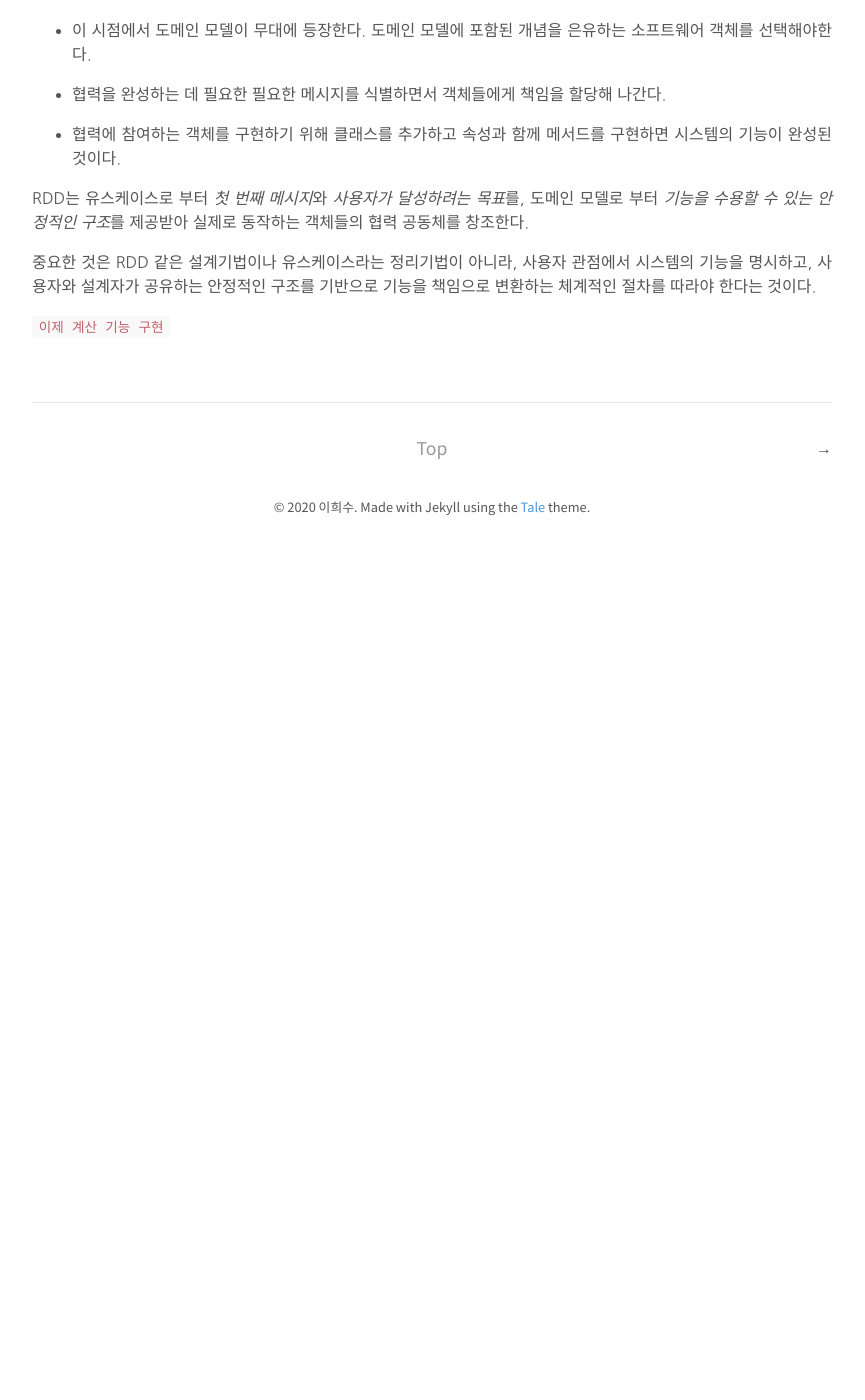
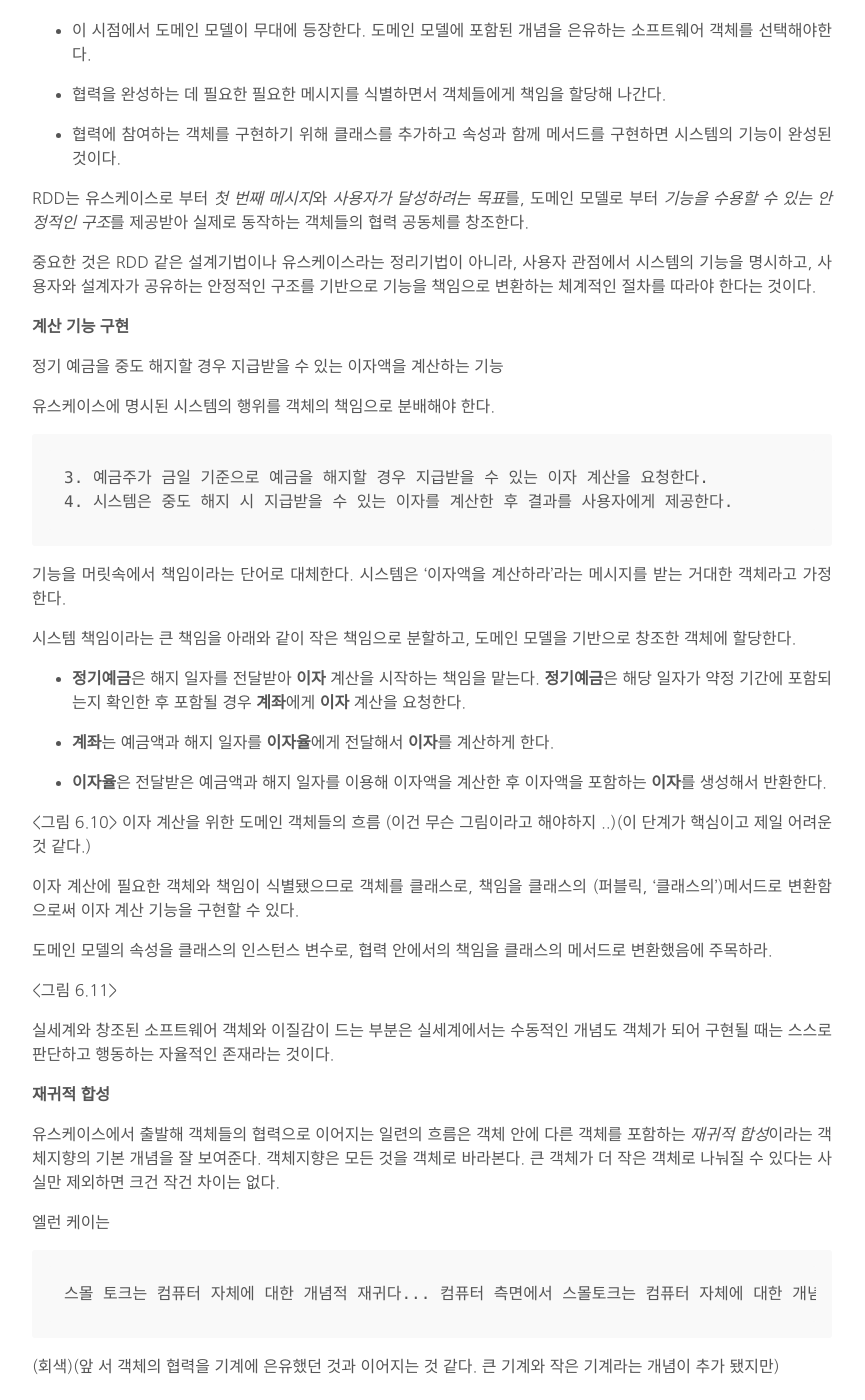
Before and after one commit to hs-glenn-lee/hs-glenn-lee.github.io, a Jekyll site: the page built from _posts/2019-12-25-object-map.md, in a window 1280 px wide and 1400 px high, scrolled down 5897 px. Shown: the whole window, without its empty margins (208-1073 px from the left). Built offline with Jekyll 4.4.1, drawn with Linux system fonts in a browser that asks for light colours; before the commit the page ends 6446 px from its top, so only the background shows below that; some of the changed text lies outside the part shown.

Commit message:
object-map2

````diff
--- a/_posts/2019-12-25-object-map.md
+++ b/_posts/2019-12-25-object-map.md
@@ -211,4 +211,58 @@ RDD는 유스케이스로 부터 *첫 번째 메시지*와 *사용자가 달성
 
 중요한 것은 RDD 같은 설계기법이나 유스케이스라는 정리기법이 아니라, 사용자 관점에서 시스템의 기능을 명시하고, 사용자와 설계자가 공유하는 안정적인 구조를 기반으로 기능을 책임으로 변환하는 체계적인 절차를 따라야 한다는 것이다.
 
-```이제 계산 기능 구현```
+**계산 기능 구현**
+
+정기 예금을 중도 해지할 경우 지급받을 수 있는 이자액을 계산하는 기능
+
+유스케이스에 명시된 시스템의 행위를 객체의 책임으로 분배해야 한다.
+
+```
+3. 예금주가 금일 기준으로 예금을 해지할 경우 지급받을 수 있는 이자 계산을 요청한다.
+4. 시스템은 중도 해지 시 지급받을 수 있는 이자를 계산한 후 결과를 사용자에게 제공한다.
+```
+
+기능을 머릿속에서 책임이라는 단어로 대체한다. 시스템은 '이자액을 계산하라'라는 메시지를 받는 거대한 객체라고 가정한다.
+
+시스템 책임이라는 큰 책임을 아래와 같이 작은 책임으로 분할하고, 도메인 모델을 기반으로 창조한 객체에 할당한다.
+
+* **정기예금**은 해지 일자를 전달받아 **이자** 계산을 시작하는 책임을 맡는다. **정기예금**은 해당 일자가 약정 기간에 포함되는지 확인한 후 포함될 경우 **계좌**에게 **이자** 계산을 요청한다.
+
+* **계좌**는 예금액과 해지 일자를 **이자율**에게 전달해서 **이자**를 계산하게 한다.
+
+* **이자율**은 전달받은 예금액과 해지 일자를 이용해 이자액을 계산한 후 이자액을 포함하는 **이자**를 생성해서 반환한다.
+
+<그림 6.10> 이자 계산을 위한 도메인 객체들의 흐름 (이건 무슨 그림이라고 해야하지 ..)(이 단계가 핵심이고 제일 어려운 것 같다.)
+
+이자 계산에 필요한 객체와 책임이 식별됐으므로 객체를 클래스로, 책임을 클래스의 (퍼블릭, '클래스의')메서드로 변환함으로써 이자 계산 기능을 구현할 수 있다.
+
+도메인 모델의 속성을 클래스의 인스턴스 변수로, 협력 안에서의 책임을 클래스의 메서드로 변환했음에 주목하라.
+
+<그림 6.11>
+
+실세계와 창조된 소프트웨어 객체와 이질감이 드는 부분은 실세계에서는 수동적인 개념도 객체가 되어 구현될 때는 스스로 판단하고 행동하는 자율적인 존재라는 것이다.
+
+**재귀적 합성**
+
+유스케이스에서 출발해 객체들의 협력으로 이어지는 일련의 흐름은 객체 안에 다른 객체를 포함하는 *재귀적 합성*이라는 객체지향의 기본 개념을 잘 보여준다. 객체지향은 모든 것을 객체로 바라본다. 큰 객체가 더 작은 객체로 나눠질 수 있다는 사실만 제외하면 크건 작건 차이는 없다.
+
+엘런 케이는
+```
+스몰 토크는 컴퓨터 자체에 대한 개념적 재귀다... 컴퓨터 측면에서 스몰토크는 컴퓨터 자체에 대한 개념적 재귀다. ... 재귀적 설계의 기본 원칙은 부분이 전체와 동일한 힘을 갖게 만드는 것이다.
+```
+
+(회색)(앞 서 객체의 협력을 기계에 은유했던 것과 이어지는 것 같다. 큰 기계와 작은 기계라는 개념이 추가 됐지만)
+
+#### 기능 변경을 흡수하는 안정적인 구조
+
+(이 섹션은 서술 과정을 버리고 핵심만 요약)
+
+도메인 모델을 기반으로 객체를 구성하는 방법의 장점
+
+* 비즈니스가 없어지거나 완전히 개편되지 않는 한 안정적으로 유지된다.
+    * 복리로 바뀐다 했을 때 변경 되는 부분은 이자에 관한 부분 뿐이므로, 구조가 크게 변하지 않는다.
+    * 정기 예금은 만기일이나 정기일에 단 한번만 지급되므로, 계좌와 이자 간의 0..1 관계는 이와 같은 핵심적인 비즈니스 규칙이 변경되지 않는 한 동일하게 유지 될 것이다.
+
+* 객체지향이 강력한 이유는 연결완전성의 역방향 역시 성립한다는 것이다. 즉 코드의 변경으로 부터 도메인 모델의 변경 사항을 유추할 수 있다. 이것을 가역성 reversibility이라고 한다. 도메인 모델과 코드가 분리된 별도의 산출물이 아닐 수 있게 된다.
+
+* 도메인 모델은 문서나 다이어그램이 아니다. 별도의 문서나 다이어그램이 없어도 머릿속에 6.14와 유사한 모델이 공유될 수 있다면 그것으로 충분하다.
````
